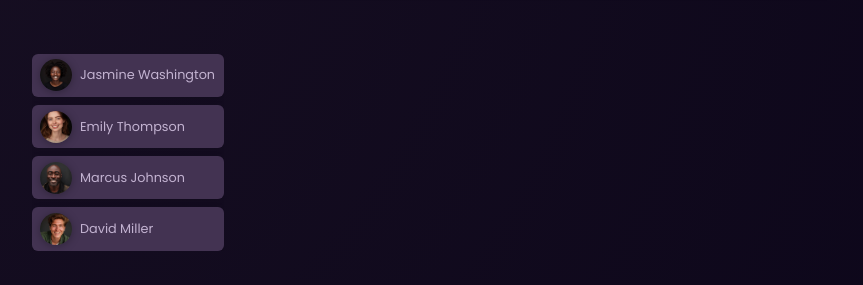
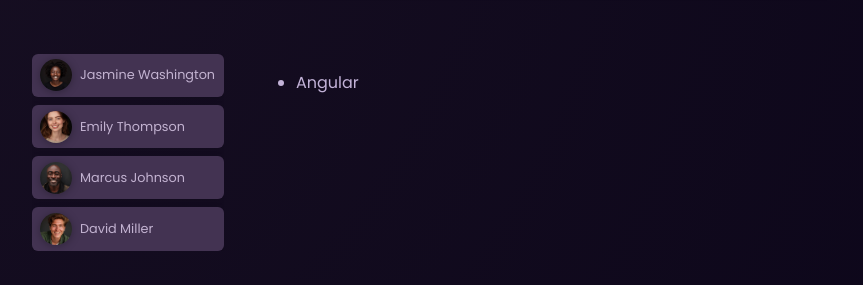
Before and after one commit to racealvo/Angular-01-starting-project, an Angular app: page / in a window 1280 px wide. Shown: the part 218-503 px from the top of the page, without its empty margins (208-1071 px from the left). Built offline with nearby package versions, Linux system fonts and the light colour scheme.

Commit message:
Added task component which displays selected user name.

```diff
--- a/src/app/app.component.html
+++ b/src/app/app.component.html
@@ -35,4 +35,9 @@
             />
         </li>
     </ul>
+    <ul>
+        <li>
+            <app-task [name]="name"/>
+        </li>
+    </ul>
 </main>
--- a/src/app/app.component.ts
+++ b/src/app/app.component.ts
@@ -2,17 +2,21 @@ import { Component } from '@angular/core';
 import { HeaderComponent } from "./header/header.component";
 import { UserComponent } from "./user/user.component";
 import { DUMMY_USERS } from './dummy-users';
+import { TaskComponent } from "./task/task.component";
 @Component({
   selector: 'app-root',
   standalone: true,
-  imports: [HeaderComponent, UserComponent],
+  imports: [HeaderComponent, UserComponent, TaskComponent],
   templateUrl: './app.component.html',
   styleUrl: './app.component.css',
 })
 export class AppComponent {
   users = DUMMY_USERS;
+  name:string = 'Angular';
 
   onSelectUser(id: string) {
     console.log('User selected:', id);
+
+    this.name = DUMMY_USERS.find(user => user.id === id)!.name;
   }
 }
--- /dev/null
+++ b/src/app/task/task.component.html
@@ -0,0 +1,3 @@
+<div>
+    <span>{{ name }}</span>
+</div>
```
Also changed, not shown: src/app/task/task.component.ts (added, +13 -0 lines), src/app/task/task.component.css (added).
